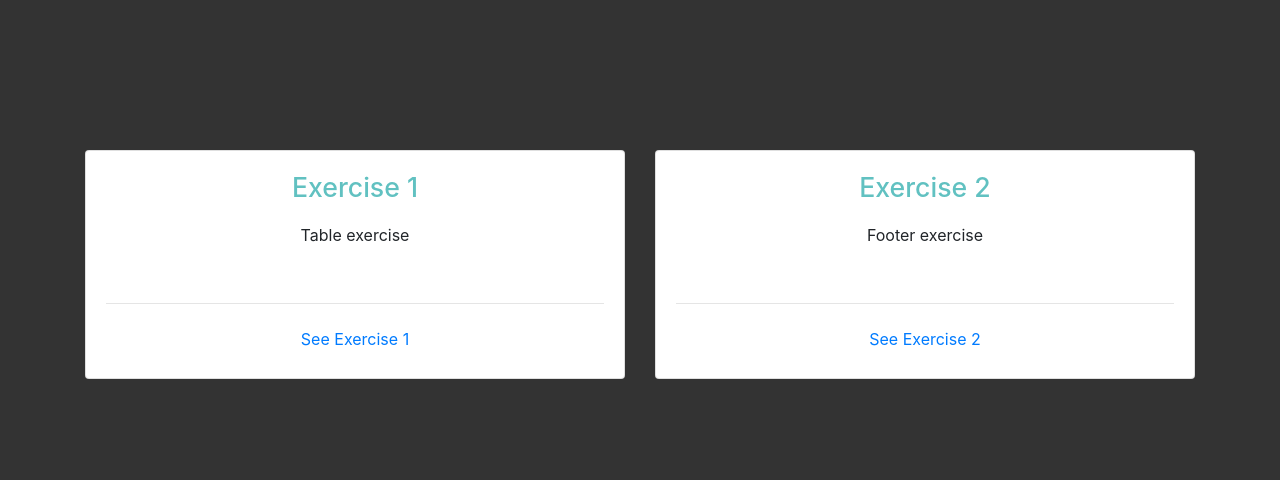
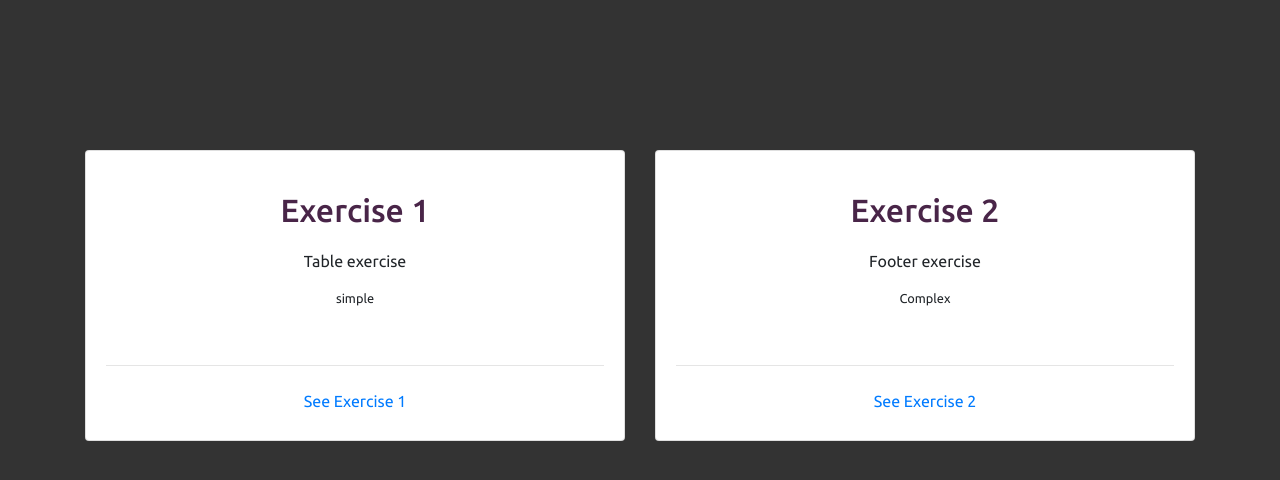
Before and after one commit to basmahieu/End-of-Field-Challenge, a plain HTML site: page index.html in a window 1280 px wide. Drawn offline with nearby package versions, Linux system fonts and the light colour scheme.

Commit message:
styling main page and adding README

```diff
--- a/css/main.css
+++ b/css/main.css
@@ -1,12 +1,14 @@
 body {
   background-color: #333333;
+  font-family: "Ubuntu", sans-serif;
 }
 
 .container {
   margin-top: 150px;
 }
 h5 {
-  color: rgb(97, 193, 193);
-  font-size: 20pt;
+  color: #492548;
+  font-size: 24pt;
+  margin-top: 20px;
   margin-bottom: 20px;
 }
--- a/exercise-2/css/style.css
+++ b/exercise-2/css/style.css
@@ -53,6 +53,7 @@ button {
 }
 
 /* Footer */
+
 #wrapper {
   width: 100%;
   max-width: 1280px;
--- a/index.html
+++ b/index.html
@@ -5,9 +5,10 @@
     <meta name="viewport" content="width=device-width, initial-scale=1.0" />
 
     <link
-      href="https://fonts.googleapis.com/css2?family=Roboto:wght@300;400;500;700&display=swap"
+      href="https://fonts.googleapis.com/css2?family=Ubuntu:wght@400;500;700&display=swap"
       rel="stylesheet"
     />
+
     <link rel='icon' href='favi.png' type='image/x-icon'/ >
 
     <!-- Latest compiled and minified CSS -->
@@ -40,7 +41,8 @@
               <h5 class class="card-title">Exercise 1</h5>
             </div>
             <p class="card-text my-card-text">
-              Table exercise
+              Table exercise<br />
+              <div class="small">simple</div>
             </p>
             <br />
             <span class="my-line"></span>
@@ -61,7 +63,8 @@
               </h5>
             </div>
             <p class="card-text my-card-text">
-              Footer exercise
+              Footer exercise<br />
+              <div class="small">Complex</div>
             </p>
             <br />
             <span class="my-line"></span>
```
Also changed, not shown: 1 other file.
